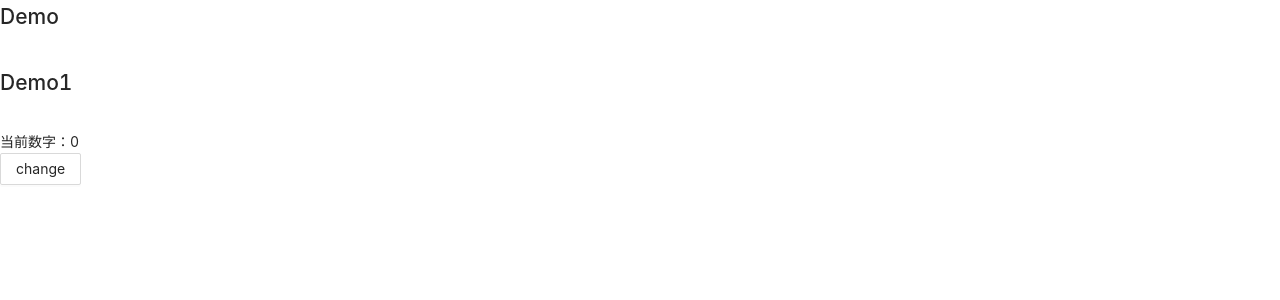
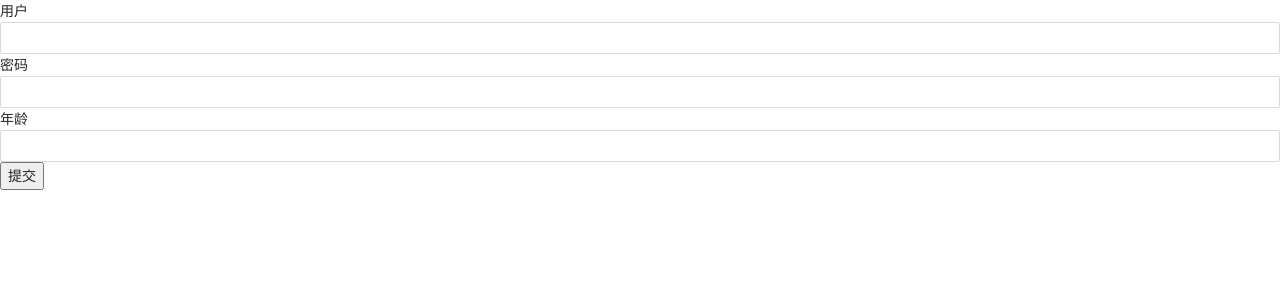
Before and after one commit to yukiice/react_review, a React (Create React App) app in the folder jsx/: page / in a window 1280 px wide. Shown: the top 300 px of the page. Built offline with nearby package versions, Linux system fonts and the light colour scheme.

Commit message:
:tada: Ref和events事件总线

```diff
--- a/jsx/package.json
+++ b/jsx/package.json
@@ -7,6 +7,7 @@
     "@testing-library/react": "^11.1.0",
     "@testing-library/user-event": "^12.1.10",
     "antd": "^4.9.4",
+    "events": "^3.2.0",
     "react": "^17.0.1",
     "react-dom": "^17.0.1",
     "react-scripts": "4.0.1",
--- a/jsx/src/App.js
+++ b/jsx/src/App.js
@@ -1,13 +1,14 @@
 /*
  * @Author: your name
  * @Date: 2020-12-25 20:37:42
- * @LastEditTime: 2020-12-28 22:02:09
+ * @LastEditTime: 2020-12-29 22:49:16
  * @LastEditors: Please set LastEditors
  * @Description: In User Settings Edit
  * @FilePath: /react_review/jsx/src/App.js
  */
 import "./App.css";
-import SetStates from "./SetStates";
+import ControlleOrNos from "./ControlleOrNos";
+// import SetStates from "./SetStates";
 // import Contexts from "./Contexts";
 // import { Demo1 } from "./demo1";
 // import { Demo2 } from "./demo2";
@@ -24,7 +25,8 @@ function App() {
       {/* <Slot></Slot> */}
       {/* <Contexts></Contexts> */}
       {/* <Learn></Learn> */}
-      <SetStates></SetStates>
+      {/* <SetStates></SetStates> */}
+      <ControlleOrNos></ControlleOrNos>
     </div>
   );
 }
--- /dev/null
+++ b/jsx/src/ControlleOrNo/App.jsx
@@ -0,0 +1,16 @@
+import React, { Component } from 'react'
+import Controlle from './Controlle'
+// import Refs from './Refs'
+
+export default class App extends Component {
+    render() {
+        return (
+            <div>
+                {/* <Refs></Refs> */}
+
+                {/* 受控组件  */}
+                <Controlle></Controlle>
+            </div>
+        )
+    }
+}
--- /dev/null
+++ b/jsx/src/ControlleOrNo/Controlle.jsx
@@ -0,0 +1,48 @@
+import { Input } from 'antd'
+import React, { PureComponent } from 'react'
+// 这里是受控组件
+// 这个例子很好的展示了react的单向数据流
+
+// 非受控组件指操作DOM来进行完成表单事件  不推荐
+
+export default class Controlle extends PureComponent {
+    constructor(props){
+        super(props)
+        this.state = {
+            username:'',
+            password:'',
+            age:''
+        }
+    }
+    handleClick(e){
+        e.preventDefault()
+        // 这里就是绑定完完成的数据
+        const {username,password,age} = this.state
+        console.log(username,password,age);
+    }
+    handleChange(e){
+        this.setState({
+            // es6写法  计算属性名
+            [e.target.name]:e.target.value
+        })
+    }
+    render() {
+        return (
+            <div>
+                <form onSubmit={e=>this.handleClick(e)}>
+                    <label htmlFor="username">
+                        用户<Input type="text" value={this.state.username}  id="username" name="username" onChange={e=>this.handleChange(e)}></Input>
+                    </label>
+                    <label htmlFor="username">
+                        密码<Input type="text" value={this.state.password}  id="password" name="password" onChange={e=>this.handleChange(e)}></Input>
+                    </label>
+                    <label htmlFor="username">
+                        年龄<Input type="text" value={this.state.age}  id="age" name="age" onChange={e=>this.handleChange(e)}></Input>
+                    </label>
+                    <br/>
+                    <input type="submit" value="提交"/>
+                </form>
+            </div>
+        )
+    }
+}
--- /dev/null
+++ b/jsx/src/ControlleOrNo/Refs.jsx
@@ -0,0 +1,31 @@
+import { Button } from 'antd'
+import React, { Component,createRef } from 'react'
+
+// Ref的值根据根节点的类型不同而有所不同
+// 当ref属性作用于HTML元素时候，构造函数中使用createRef创建的ref接收底层DOM元素将其作为current属性
+// 当ref属性用于自定义class组件时候，ref对象接收组件的挂载实例作为其current属性
+// 你不能在函数组件中使用ref对象，因为他们没有实例
+// 但是如果你真的想要获取函数组件中的某个DOM元素
+// 那么可以通过React.forwardRef，还有就是HOOKS里面
+
+
+export default class Refs extends Component {
+    constructor(props){
+        super(props)
+        this.objRef = createRef()
+    }
+    changeClick(){
+        console.log(this.objRef.current);
+        this.objRef.current.innerHTML = 'hello'
+    }
+    render() {
+        return (
+            <div>
+                <h2 ref={this.objRef}>
+                    hello Yukiice
+                </h2>
+                <Button onClick={()=>this.changeClick()}>change</Button>
+            </div>
+        )
+    }
+}
--- /dev/null
+++ b/jsx/src/ControlleOrNos.jsx
@@ -0,0 +1,12 @@
+import React, { Component } from 'react'
+import App from './ControlleOrNo/App'
+
+export default class ControlleOrNos extends Component {
+    render() {
+        return (
+            <div>
+              <App></App>
+            </div>
+        )
+    }
+}
--- /dev/null
+++ b/jsx/src/SetState/GlobalEvent.jsx
@@ -0,0 +1,15 @@
+import React, { PureComponent } from 'react'
+import Profile from './cps/Profile'
+import Prolist from './cps/Prolist'
+
+
+export default class GlobalEvent extends PureComponent {
+    render() {
+        return (
+            <div>
+                <Profile></Profile>
+                <Prolist></Prolist>
+            </div>
+        )
+    }
+}
--- a/jsx/src/SetState/SetState.jsx
+++ b/jsx/src/SetState/SetState.jsx
@@ -1,5 +1,7 @@
 import React, { Component } from 'react'
-import Memo from './Memo'
+import GlobalEvent from './GlobalEvent'
+// import SetStateNoChange from './SetStateNoChange'
+// import Memo from './Memo'
 // import RenderNest from './RenderNest'
 // import SetStateCombine from './SetStateCombine'
 // import SetStateAsync from './StateAsync'
@@ -15,7 +17,9 @@ export default class SetState extends Component {
                 {/* render嵌套 */}
                 {/* <RenderNest></RenderNest> */}
                 {/* Memo的使用 */}
-                <Memo></Memo>
+                {/* <Memo></Memo> */}
+                {/* <SetStateNoChange></SetStateNoChange> */}
+                <GlobalEvent></GlobalEvent>
             </div>
         )
     }
--- /dev/null
+++ b/jsx/src/SetState/SetStateNoChange.jsx
@@ -0,0 +1,59 @@
+import React, { PureComponent} from "react";
+import { Button } from "antd";
+export default class SetStateNoChange extends PureComponent {
+  constructor(props) {
+    super(props);
+    this.state = {
+      item: [
+        {
+          name: "yukiice",
+          age: 15,
+          from: "china",
+        },
+        {
+          name: "kate",
+          age: 20,
+          from: "Uk",
+        },
+        {
+          name: "tom",
+          age: 25,
+          from: "US",
+        },
+      ],
+    };
+  }
+  shouldComponentUpdate(newProps,newState){
+      if (newState.item !== this.state.item) {
+          return true
+      }
+      return false
+  }
+  changeClick(){
+    const newItem = [...this.state.item]
+    newItem.push({name:'jack',age:20,from:'japan'})
+    this.setState({
+        item:newItem
+    })
+  }
+  render() {
+    return (
+      <div>
+        <h2>好友列表：</h2>
+        <div>
+          {this.state.item.map((item, index) => {
+            return (
+              <div key={index}>
+                <div>{item.name}</div>
+                <div>{item.age}</div>
+                <div>{item.from}</div>
+                <br/>
+              </div>
+            );
+          })}
+        </div>
+        <Button onClick={()=>this.changeClick()}>增加</Button>
+      </div>
+    );
+  }
+}
```
Also changed, not shown: jsx/src/SetState/cps/Profile.jsx (added, +17 -0 lines), jsx/src/SetState/cps/Prolist.jsx (added, +26 -0 lines), 2 other files (tests, documents, lock files or other folders).
